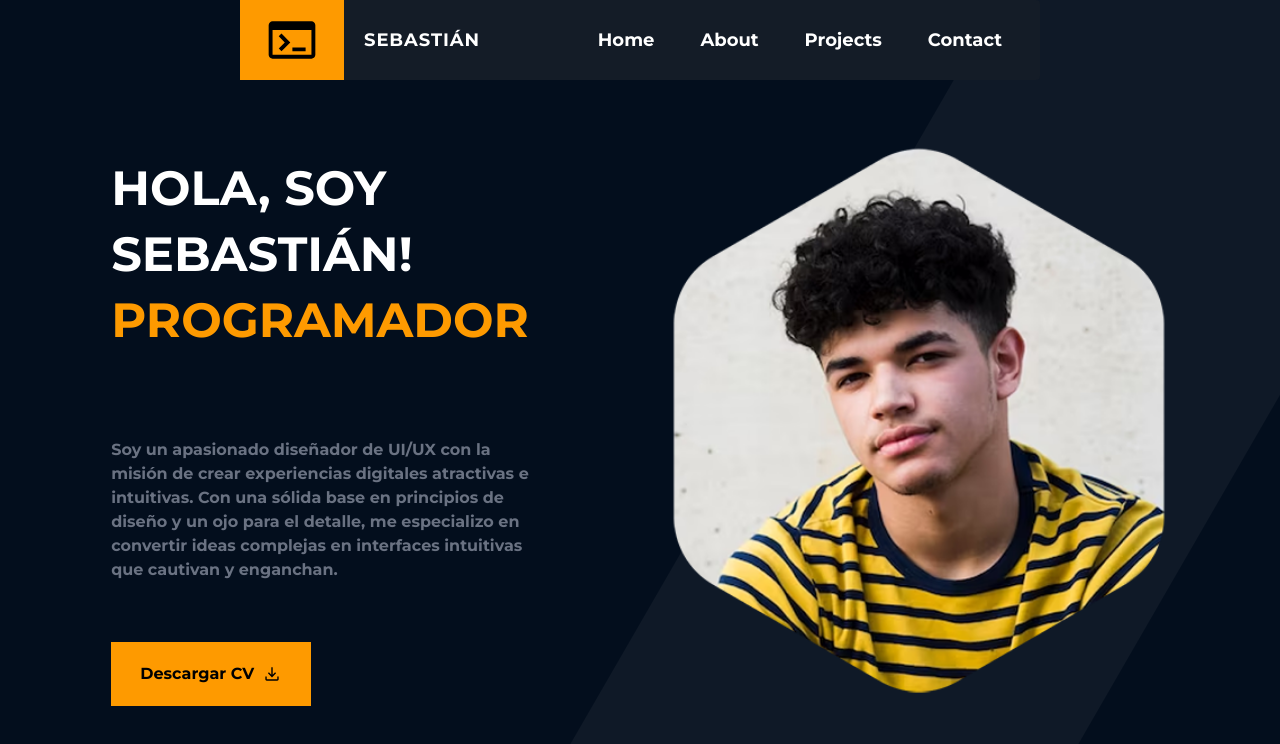
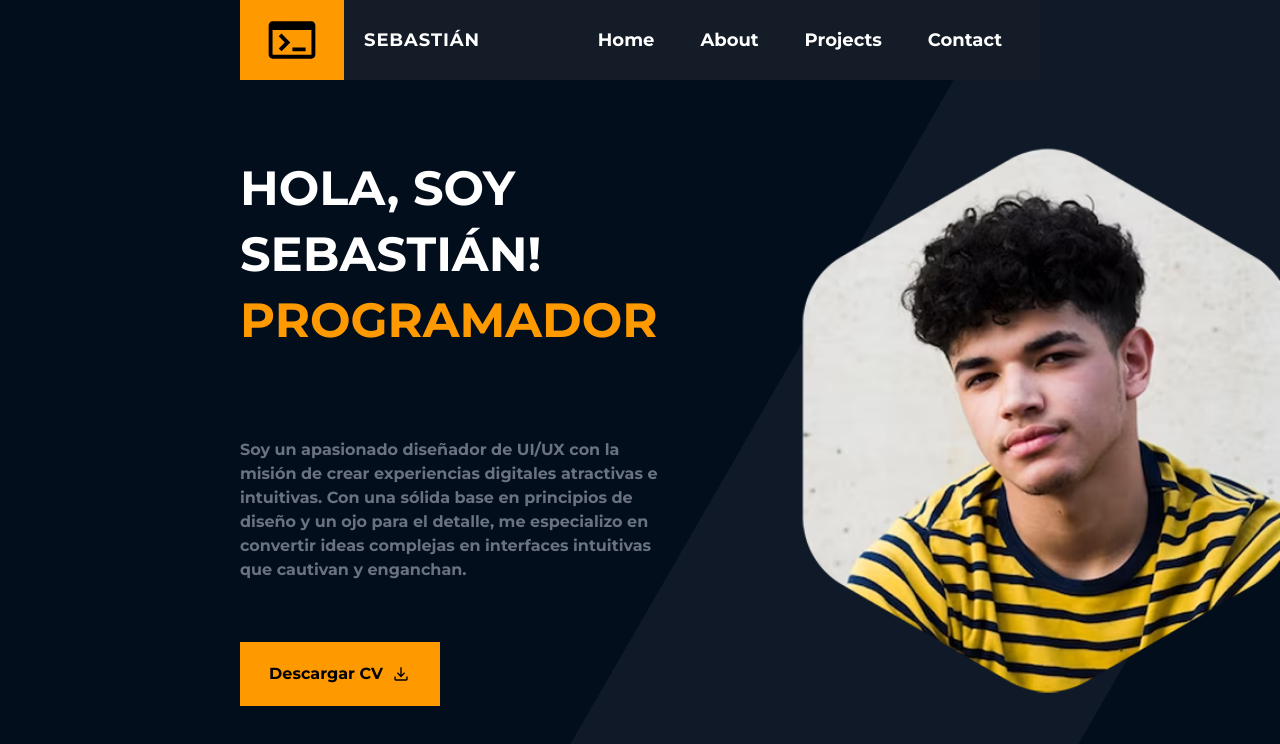
Before and after one commit to sebastianebd/portfolio, a Next.js app: page / in a window 1280 px wide. Shown: the top 744 px of the page. Built offline with nearby package versions, Linux system fonts and the light colour scheme.

Commit message:
se resuelve bug de responsive a desktop

```diff
--- a/app/page.tsx
+++ b/app/page.tsx
@@ -7,7 +7,7 @@ export default function Home() {
   return (
 
 
-    <div className="relative h-screen md:h-170 lg:h-screen bg-[var(--color-bg)] overflow-hidden lg:px-20 xl:px-60">
+    <div className="relative lg:width-full h-screen md:h-170 lg:h-screen bg-[var(--color-bg)] overflow-hidden lg:px-20 xl:px-60">
       <NavBar/>
 
       {/* Fringe BG */}
@@ -15,7 +15,7 @@ export default function Home() {
 
 
       {/* Contenedor columnas */}
-      <div className="relative z-10 flex md:justify-center h-full">
+      <div className="relative z-10 flex md:justify-content h-full ">
 
 
         {/* Columna izquierda */}
@@ -24,7 +24,7 @@ export default function Home() {
 
           <h1 className="text-4xl md:text-5xl font-bold leading-snug">
             HOLA, SOY SEBASTIÁN! <br />
-            <FlipText />
+            <FlipText/>
           </h1>
 
           <p className="text-sm md:text-base pr-0 text-gray-500 font-bold">Soy un apasionado diseñador de UI/UX con la misión de crear experiencias digitales atractivas e
@@ -42,7 +42,7 @@ export default function Home() {
 
 
         {/* Columna derecha */}
-        <div className=" lg:flex-1 h-full hidden lg:flex  pb-50 justify-center">
+        <div className=" lg:flex-1 h-full hidden lg:flex  pb-50 justify-center ">
 
 
           <div className="relative flex items-center">
```
